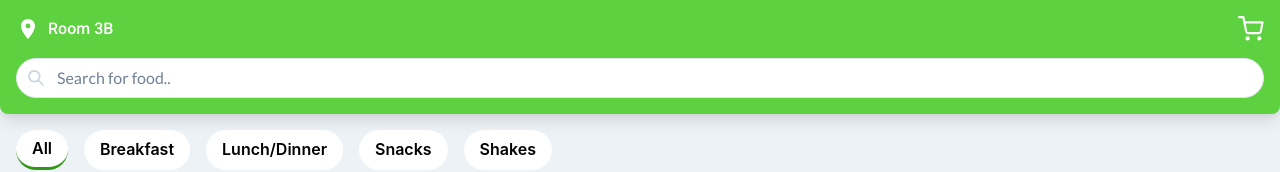
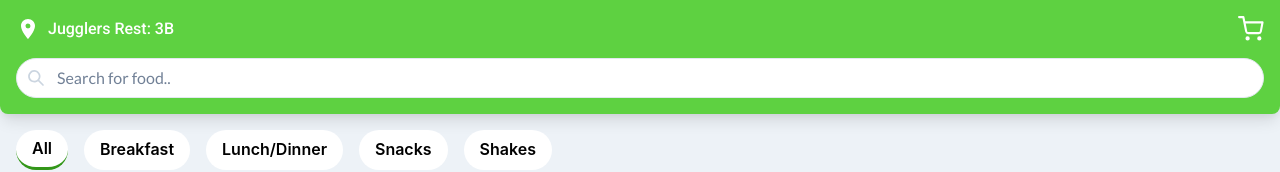
Before and after one commit to RupxCompany/dine-ui, a React (Create React App) app: page / in a window 1280 px wide. Shown: the top 172 px of the page. Built offline with nearby package versions, Linux system fonts and the light colour scheme.

Commit message:
update pilot hotel name

```diff
--- a/src/components/Header.js
+++ b/src/components/Header.js
@@ -10,7 +10,7 @@ const Header = ({ cartItemCount, showCart }) => {
       <HStack justifyContent="space-between">
         <Flex alignItems="center">
           <MdLocationOn color="white" size="1.5rem" />
-          <Text marginLeft="2" fontFamily="'Roboto', sans-serif" color="white">Room 3B</Text>
+          <Text marginLeft="2" fontFamily="'Roboto', sans-serif" color="white">Jugglers Rest: 3B</Text>
         </Flex>
         <Box position="relative" onClick={showCart}>
           <FiShoppingCart color="white" size="1.6rem"  />
```
